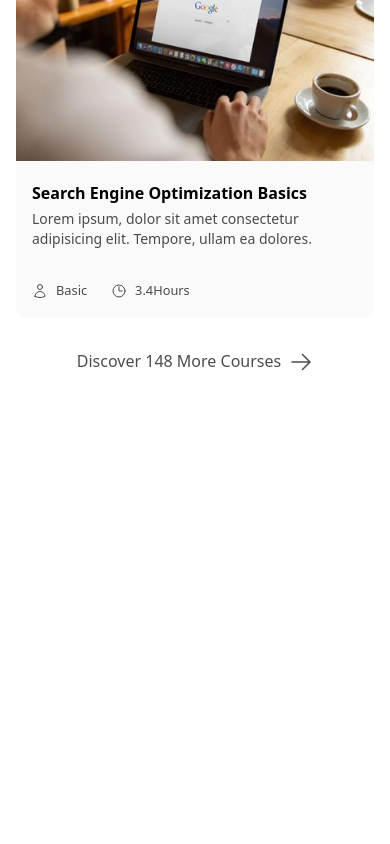
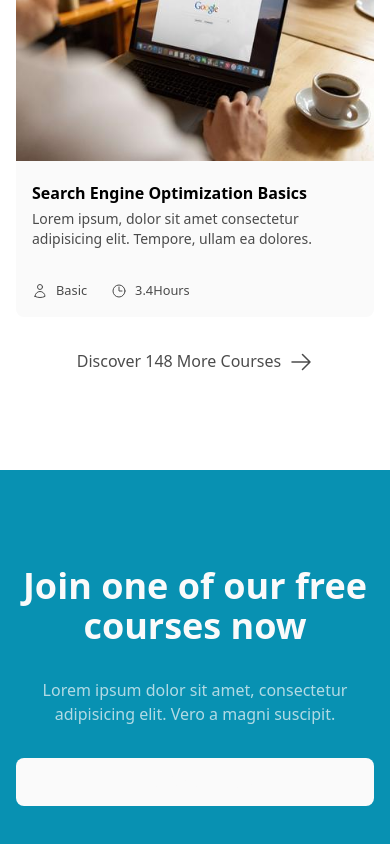
Before and after one commit to lecongly/landing-page-career, a React (Vite) app: page / in a window 390 px wide. Shown: the part 4115-4959 px from the top of the page. Before the commit the page ends 4585 px from the top, so only its background shows below. Built offline with nearby package versions, Linux system fonts and the light colour scheme.

Commit message:
feat: cta section

```diff
--- a/src/App.tsx
+++ b/src/App.tsx
@@ -2,6 +2,7 @@ import Benefits from "./components/Benefits"
 import Hero from "./components/Hero"
 import Features from './components/Features';
 import Blog from './components/Blog';
+import CTA from "./components/CTA";
 
 function App() {
 
@@ -11,6 +12,7 @@ function App() {
             <Benefits/>
             <Features/>
             <Blog/>
+            <CTA/>
         </>
 
     )
--- /dev/null
+++ b/src/components/CTA.tsx
@@ -0,0 +1,27 @@
+import React from 'react';
+import {motion} from 'framer-motion';
+import Button from './core/Button';
+
+const CTA = () => {
+    return (
+        <motion.section
+            initial={{opacity: 0}}
+            whileInView={{opacity: 1}}
+            viewport={{margin: '-50px'}}
+            transition={{duration: 0.5}}
+            className="relative px-4 md:px-8 2xl:px-60 py-24 lg:flex items-center justify-between text-neutral-50 bg-cyan-600"
+        >
+            <div className="mb-8">
+                <h3 className="text-4xl font-bold text-center lg:text-left mb-8 w-full">Join one of our free
+                    courses now</h3>
+                <p className="opacity-70 text-center lg:text-left max-w-md mx-auto lg:mx-0">
+                    Lorem ipsum dolor sit amet, consectetur adipisicing elit. Vero a magni
+                    suscipit.
+                </p>
+            </div>
+            <Button text="Get Started now" className="w-full lg:w-max"/>
+        </motion.section>
+    );
+};
+
+export default CTA;
--- a/src/components/core/Button.tsx
+++ b/src/components/core/Button.tsx
@@ -2,14 +2,14 @@ import React from 'react';
 
 interface Props {
     text: string,
-    maxWidth?: boolean
+    className?: string
 }
 
-const Button = ({text, maxWidth}: Props) => {
+const Button = ({text, className}: Props) => {
     return (
         <button type="button" className={`px-4 py-3 bg-neutral-50 bg-cyan-500 text-neutral-50 font-medium
     rounded-lg hover:rounded-2xl
-    hover:rounded-2xl transition-all ${maxWidth ? 'w-full' : ''}`}>
+    hover:rounded-2xl transition-all ${className}`}>
             {text}
         </button>
     );
```
